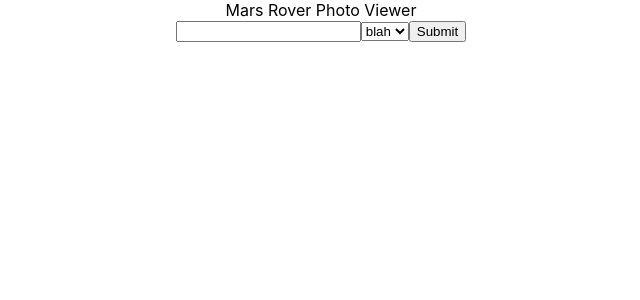
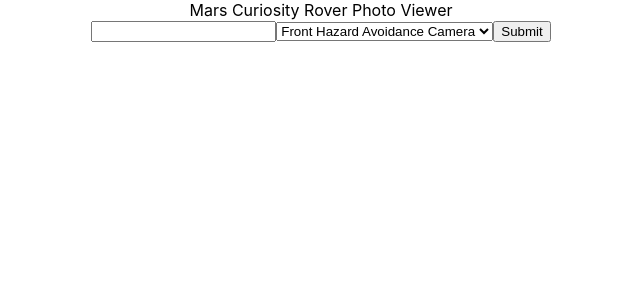
Before and after one commit to fyrepenguin/curiosity-photos, a React (Create React App) app: page / in a window 1280 px wide. Shown: the top 300 px of the page, without its empty margins (319-959 px from the left). Built offline with nearby package versions, Linux system fonts and the light colour scheme; no server answers.

Commit message:
Add camera parameters

```diff
--- a/src/App.js
+++ b/src/App.js
@@ -1,17 +1,22 @@
 import React from 'react';
-import logo from './logo.svg';
 import './App.css';
 
 function App() {
-
+  const NasaAPIKey = process.env.REACT_APP_API_KEY;
+  //console.log(`https://api.nasa.gov/mars-photos/api/v1/rovers/curiosity/photos?sol=1000&api_key=${NasaAPIKey}`);
   return (
     <div className="App">
-      Mars Rover Photo Viewer
+      Mars Curiosity Rover Photo Viewer
       <div className="form">
-        <input type="number" name="sol" id="sol" min="1" />
+        <input type="number" name="sol" id="sol" min="0" />
         <select name="camera" id="camera">
-          <option value="blah">blah</option>
-          <option value="bleh">bleh</option>
+          <option value="FHAZ">Front Hazard Avoidance Camera</option>
+          <option value="RHAZ">Rear Hazard Avoidance Camera</option>
+          <option value="MAST">Mast Camera</option>
+          <option value="CHEMCAM">Chemistry and Camera Complex</option>
+          <option value="MAHLI">Mars Hand Lens Imager</option>
+          <option value="MARDI">Mars Descent Imager</option>
+          <option value="NAVCAM">Navigation Camera</option>
         </select>
         <button type="submit">Submit</button>
       </div>
```
